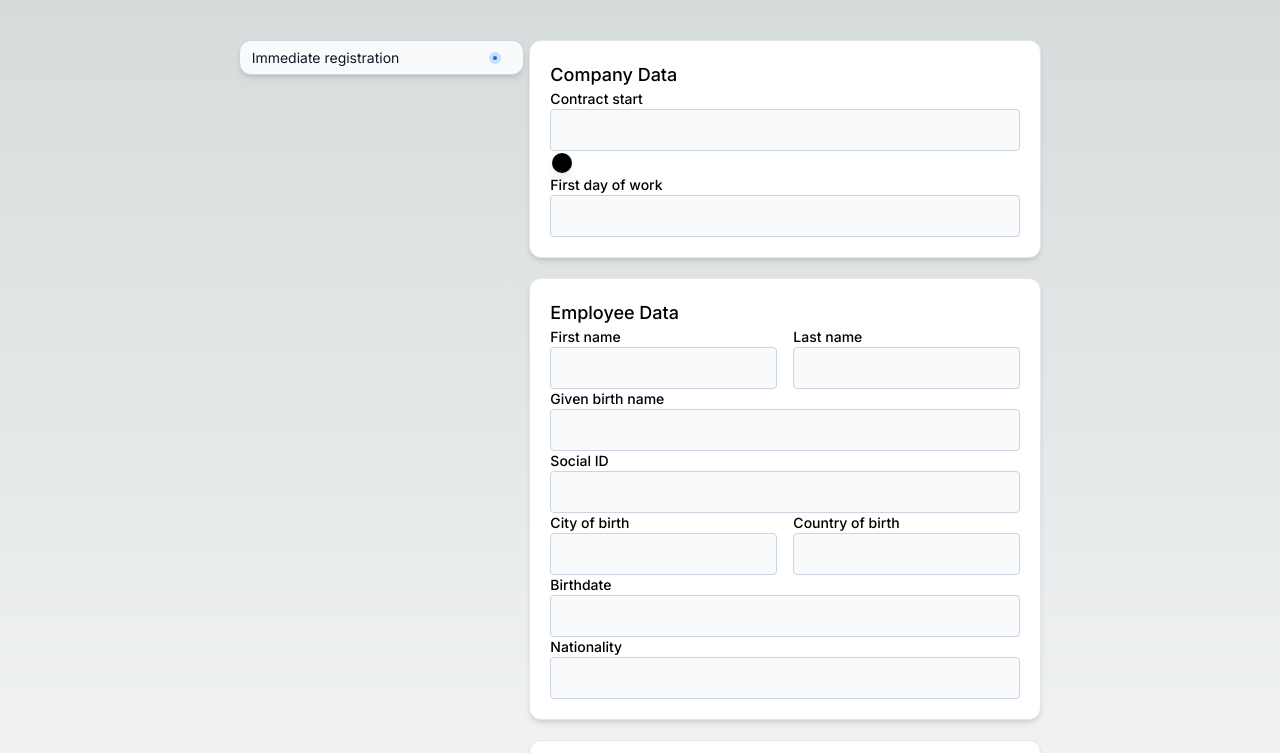
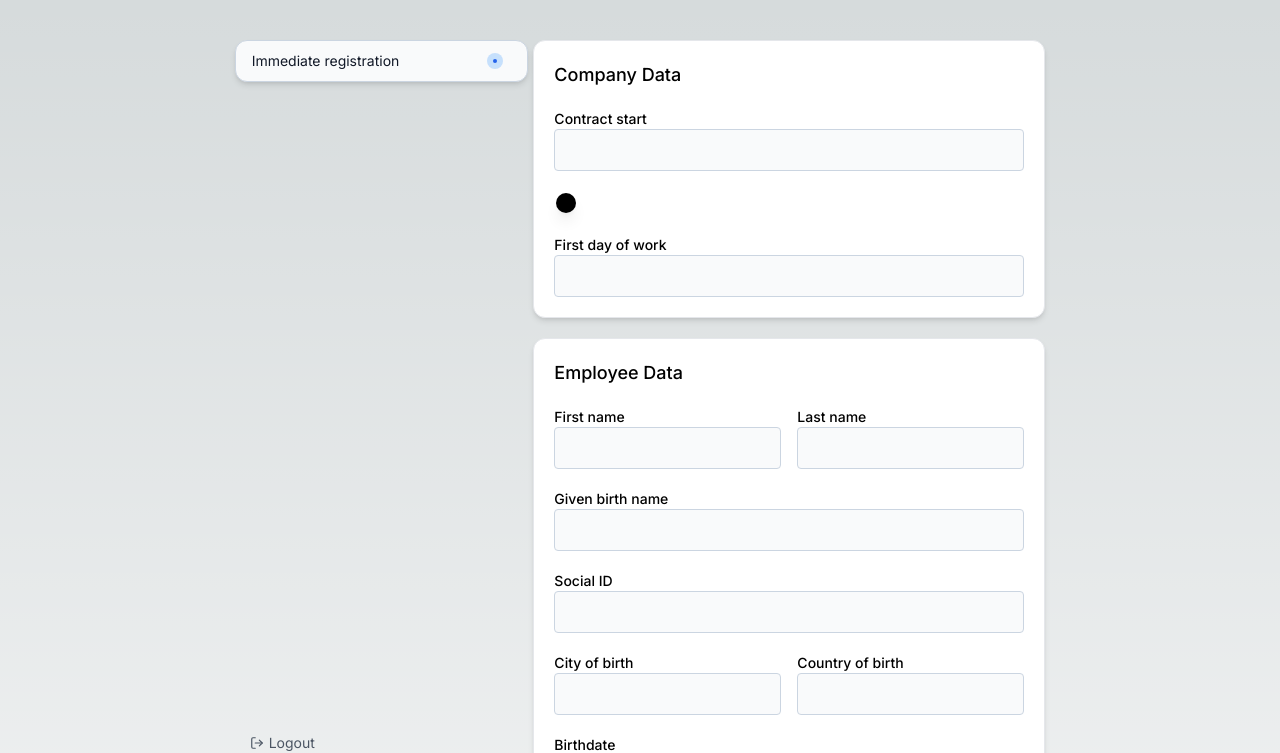
Before and after one commit to vhrechukha/nextjs-tailwind-css, a Next.js app: page /form in a window 1280 px wide. Shown: the top 753 px of the page. Built offline with nearby package versions, Linux system fonts and the light colour scheme.

Commit message:
Added <LogoutButton/> component

```diff
--- a/package.json
+++ b/package.json
@@ -23,6 +23,7 @@
     "react": "18.2.0",
     "react-dom": "18.2.0",
     "react-hook-form": "^7.45.4",
+    "react-icons": "^4.10.1",
     "tailwind-merge": "^1.14.0",
     "tailwindcss": "3.3.3",
     "yup": "^1.2.0"
--- a/src/app/form/page.tsx
+++ b/src/app/form/page.tsx
@@ -1,13 +1,16 @@
 import EmployeeForm from "@/app/form/components/EmployeeForm";
 import { StatusBar } from "@/components/StatusBar";
 import { Stack } from "@/components/Stack";
+import LogoutButton from "@/components/LogoutButton";
 
 const FormPage = () => {
   return (
     <Stack direction="row" justifyContent="center" gap={5} className="my-10">
       <Stack direction="column">
         <StatusBar>Immediate registration</StatusBar>
-        {/* Logout button */}
+        <Stack direction="column" justifyContent="center" className="my-auto">
+          <LogoutButton />
+        </Stack>
       </Stack>
       <EmployeeForm />
       {/* Language button */}
--- a/src/components/Card/Card.tsx
+++ b/src/components/Card/Card.tsx
@@ -1,6 +1,6 @@
 import { FunctionComponent, HTMLAttributes, PropsWithChildren } from "react";
 import { twMerge } from "tailwind-merge";
-import { TAILWIND_CARD_VERTICAL } from "@/utils/tailwind";
+export const TAILWIND_CARD_VERTICAL = "flex flex-col gap-5";
 
 interface Props extends PropsWithChildren<HTMLAttributes<HTMLInputElement>> {
   title?: string;
--- /dev/null
+++ b/src/components/LogoutButton/LogoutButton.tsx
@@ -0,0 +1,23 @@
+"use client";
+
+import { FunctionComponent, HTMLAttributes, PropsWithChildren } from "react";
+import { twMerge } from "tailwind-merge";
+import { FiLogOut } from "react-icons/fi";
+
+const LogoutButton: FunctionComponent<
+  PropsWithChildren<HTMLAttributes<HTMLInputElement>>
+> = ({ className }) => {
+  const classToRender = twMerge(
+    "inline-flex h-[35px] w-fit items-center text-sm justify-center gap-[5px] rounded-xl px-[15px] leading-none text-gray-600 hover:bg-gray-50",
+    className,
+  );
+
+  return (
+    <button className={classToRender}>
+      <FiLogOut className="h-[20px]" />
+      Logout
+    </button>
+  );
+};
+
+export default LogoutButton;
--- /dev/null
+++ b/src/components/LogoutButton/index.ts
@@ -0,0 +1,3 @@
+import LogoutButton from "./LogoutButton";
+
+export { LogoutButton as default, LogoutButton };
--- a/src/components/StatusBar/StatusBar.tsx
+++ b/src/components/StatusBar/StatusBar.tsx
@@ -11,7 +11,7 @@
 
 const TAILWIND_OUTER_CIRCLE_ICON = [
   TAILWIND_CIRCLE_ICON,
-  "h-3 w-3 bg-blue-300 opacity-50",
+  "h-4 w-4 bg-blue-300 opacity-50",
 ].join(" ");
 
 const TAILWIND_INNER_CIRCLE_ICON = [
@@ -25,7 +25,7 @@
   const classToRender = twMerge(
     TAILWIND_INPUT,
     TAILWIND_ROUNDED_BORDER,
-    "h-[35px] flex w-fit items-center justify-between gap-20 focus:border-none hover:border-color-none py-2 px-3 rounded-xl",
+    "h-[35px] flex w-fit text-sm items-center justify-between gap-20 focus:border-none hover:border-color-none py-5 px-4 rounded-xl",
     className,
   );
 
--- a/src/components/index.ts
+++ b/src/components/index.ts
@@ -7,5 +7,6 @@
 import Stack from "./Stack";
 import Switch from "./Switch";
 import StatusBar from "./StatusBar";
+import LogoutButton from "./LogoutButton";
 
-export { Card, Input, Stack, Switch, StatusBar };
+export { Card, Input, Stack, Switch, StatusBar, LogoutButton };
--- a/src/utils/tailwind.ts
+++ b/src/utils/tailwind.ts
@@ -3,5 +3,3 @@
 
 export const TAILWIND_INPUT =
   "bg-gray-50 border border-gray-300 text-gray-900 text-sm rounded-lg focus:ring-blue-500 focus:border-blue-500 block w-full p-2.5 dark:bg-gray-700 dark:border-gray-600 dark:placeholder-gray-400 dark:text-white dark:focus:ring-blue-500 dark:focus:border-blue-500";
-
-export const TAILWIND_CARD_VERTICAL = "flex flex-col gap-5";
```
Also changed, not shown: 1 other file (tests, documents, lock files or other folders).
